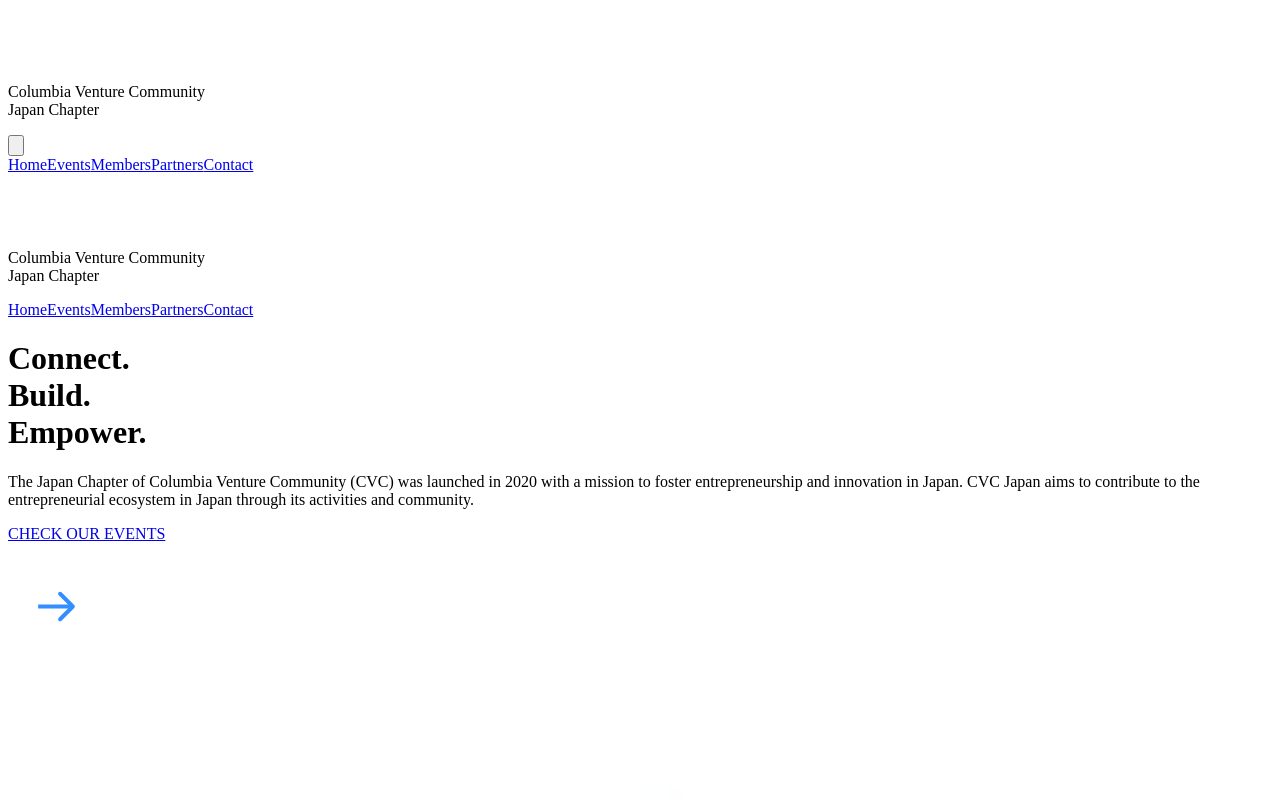
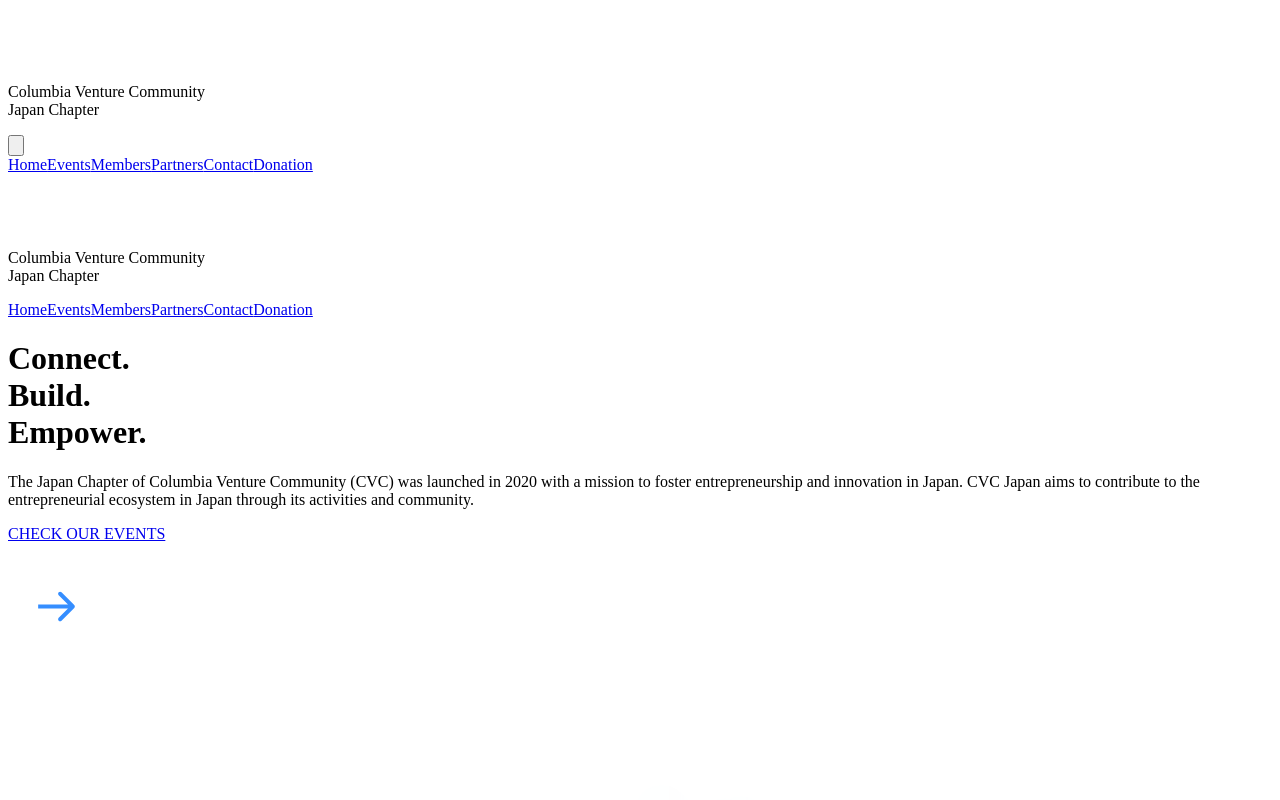
Before and after one commit to a1exkita/columbia-vc-japan, a Next.js app: page / in a window 1280 px wide. Shown: the top 800 px of the page. Built offline with nearby package versions, Linux system fonts and the light colour scheme.

Commit message:
Added donation nav

```diff
--- a/components/HomeNavbar/index.js
+++ b/components/HomeNavbar/index.js
@@ -25,6 +25,10 @@
     {
         name: "Contact",
         route: "/contact",
+    },
+    {
+        name: "Donation",
+        route: "https://www.buymeacoffee.com/cvcjp",
     },
 ];
 
--- a/components/Navbar/index.js
+++ b/components/Navbar/index.js
@@ -25,6 +25,10 @@
     {
         name: "Contact",
         route: "/contact",
+    },
+    {
+        name: "Donation",
+        route: "https://www.buymeacoffee.com/cvcjp",
     },
 ];
 
```
